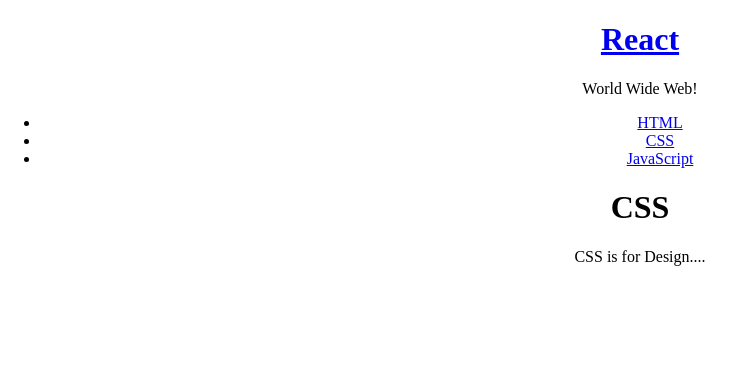
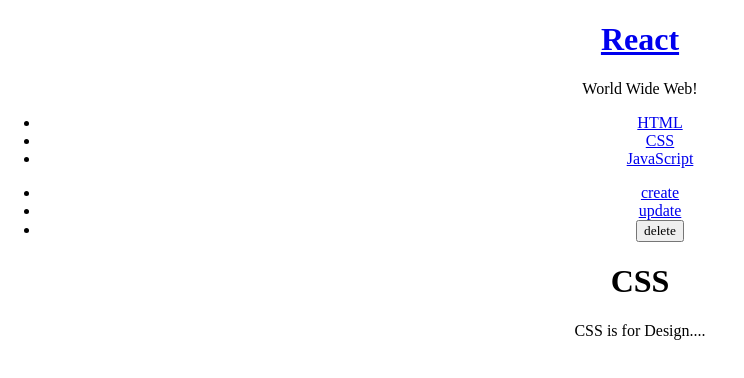
Before and after one commit to Junki-stevekim/React.js, a React (Create React App) app: page / in a window 1280 px wide. Shown: the top 378 px of the page, without its empty margins (0-744 px from the left). Built offline with nearby package versions, Linux system fonts and the light colour scheme; a web font is replaced by a local one.

Commit message:
CRUD기능 구현

```diff
--- a/src/App.js
+++ b/src/App.js
@@ -2,8 +2,9 @@
 import './App.css';
 import TOC from './components/TOC';
 import Subject from './components/Subject';
-import Contents from './components/Contents';
-
+import ReadContent from './components/ReadContent';
+import Control from './components/Control';
+import CreateContent from './components/CreateContent';
 
 // 컴포넌트 생성 코드
 // 클래스를 생성하고 render라는 Method를 가지고 컴포넌트를 생성한다.
@@ -24,10 +25,11 @@
     }
   }
   render(){ //props나 state가 새로고침되면 render함수도 새로 호출된다. 즉 다시 렌더링됨.
-    var _title,_desc=null;
+    var _title,_desc,_article=null;
     if(this.state.mode === 'welcome'){
       _title = this.state.welcome.title;
       _desc = this.state.welcome.desc;
+      _article= <ReadContent title={_title}  desc={_desc}></ReadContent>
     }else if (this.state.mode === 'read'){
       var i=0; //contente안의 id값을 반복문을 통해 선택되게 설정.
       while(i<this.state.contents.length){
@@ -39,15 +41,17 @@
         }
         i= i+1; //1씩증가
       }
-
+      _article= <ReadContent title={_title}  desc={_desc}></ReadContent>
+    } else if(this.state.mode === 'create'){
+      _article= <CreateContent></CreateContent>
     }
     return(
       <div className="App">
         <Subject title={this.state.subject.title}
-        sub={this.state.subject.sub}>
+        sub={this.state.subject.sub}
           onChangePage={function(){ //Component안의 event만들기 함수를 호출하도록한다.
-            this.setState({mode:'read'});
-          }.bind(this)}
+            this.setState({mode:'welcome'});
+          }.bind(this)}>
         </Subject>
            {/* <header>
           <h1><a href="/" onClick={function(e){
@@ -64,7 +68,12 @@
           this.setState({mode:'read',selected_content_id:Number(id)});
         }.bind(this)}
         data={this.state.contents}></TOC>
-        <Contents title={_title}  desc={_desc}></Contents>
+        <Control onChangeMode={function(_mode){
+          this.setState({
+            mode:_mode
+          });
+        }.bind(this)}></Control>
+        {_article}
       </div>
     );
   }
--- /dev/null
+++ b/src/components/Control.js
@@ -0,0 +1,25 @@
+import React,{Component} from 'react';
+
+class Control extends Component{
+    render(){
+      return(
+        <ul>
+        <li><a href="create" onClick={function(e){
+            e.preventDefault();
+            this.props.onChangeMode('create');
+        }.bind(this)}>create</a></li>
+        <li><a href="update" onClick={function(e){
+            e.preventDefault();
+            this.props.onChangeMode('update');
+        }.bind(this)}>update</a></li>
+        <li><input type="button" value="delete" onClick={function(e){
+            e.preventDefault();
+            this.props.onChangeMode('delete');
+        }.bind(this)}></input></li>
+      </ul>
+
+      );
+    }
+  }
+
+  export default Control;
--- /dev/null
+++ b/src/components/CreateContent.js
@@ -0,0 +1,17 @@
+import React,{Component} from 'react';
+
+class CreateContent extends Component{
+    render(){
+      return(
+
+        <article>
+          <h2>Create</h2>
+          <form>
+
+          </form>
+        </article>
+      );
+    }
+  }
+
+  export default CreateContent;
--- a/src/components/Contents.js
+++ b/src/components/ReadContent.js
@@ -1,6 +1,6 @@
 import React,{Component} from 'react';
 
-class Contents extends Component{
+class ReadContent extends Component{
     render(){
       return(
 
@@ -12,4 +12,4 @@
     }
   }
 
-  export default Contents;
+  export default ReadContent;
```
